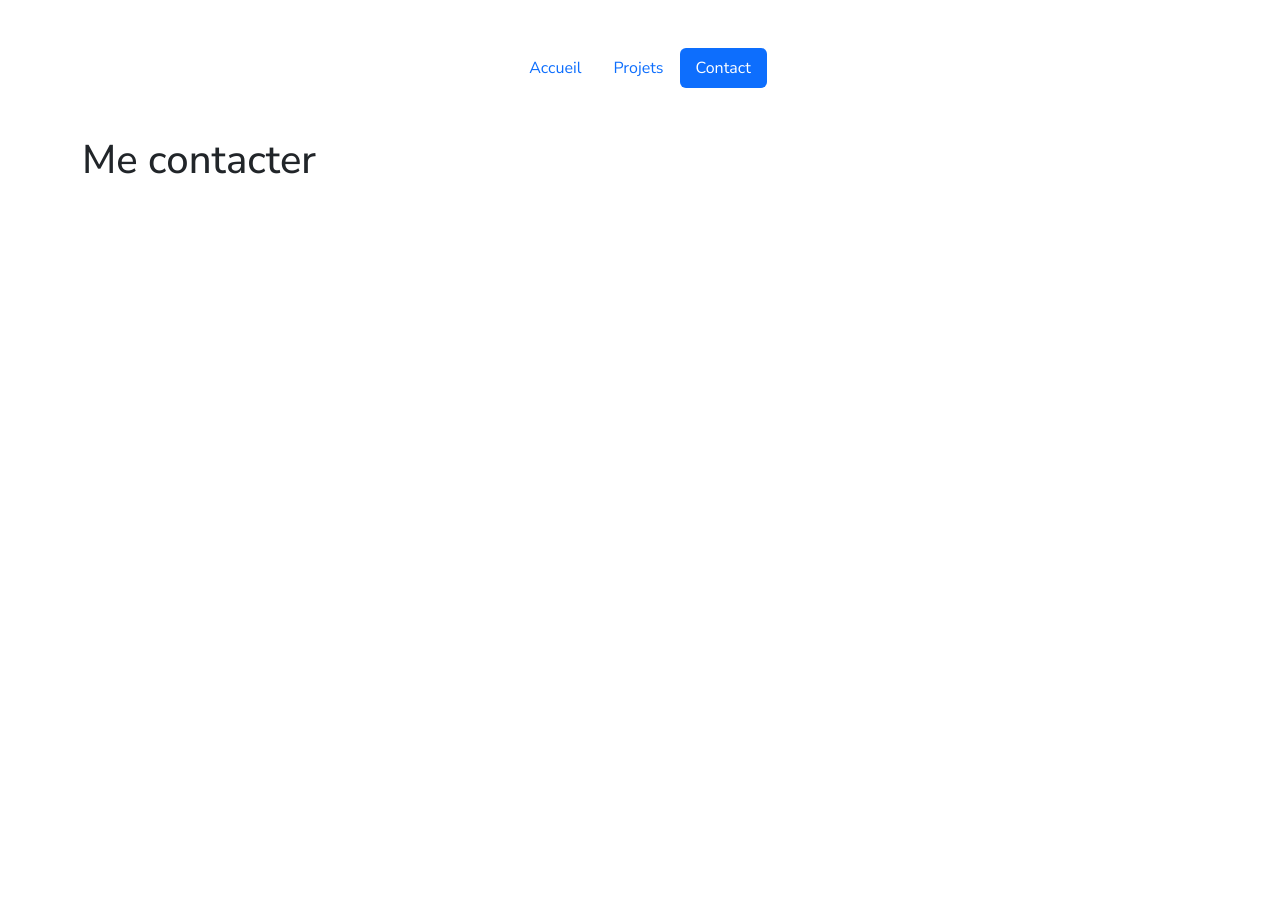
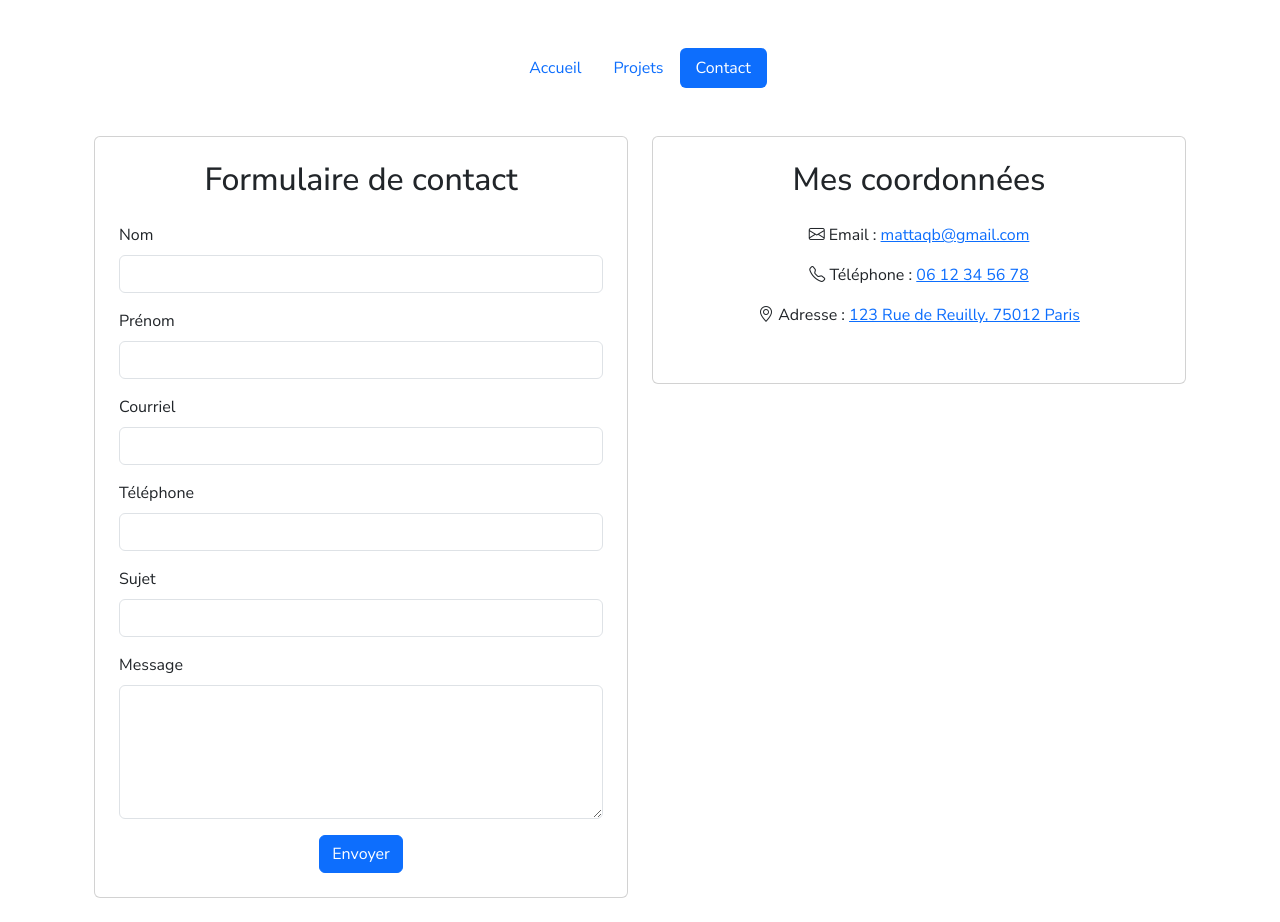
Before and after one commit to Matth-del4/mon-portfolio-react, a React (Create React App) app: page /contact in a window 1280 px wide. Before the commit the page ends 800 px from the top, so only its background shows below. Built offline with nearby package versions, Linux system fonts and the light colour scheme.

Commit message:
Ajout page contact avec form et coordonnées

```diff
--- a/src/pages/contact.js
+++ b/src/pages/contact.js
@@ -1,5 +1,118 @@
+import React from "react";
+
 function Contact() {
-  return <h1>Me contacter</h1>;
+  return (
+    <div className="container mt-5">
+      <div className="row">
+        <div className="col-md-6 mb-4">
+          <div className="card p-4">
+            <h2 className="text-center mb-4">Formulaire de contact</h2>
+
+            <form>
+              <div className="mb-3">
+                <label htmlFor="nom" className="form-label">
+                  Nom
+                </label>
+                <input type="text" className="form-control" id="nom" required />
+              </div>
+
+              <div className="mb-3">
+                <label htmlFor="prenom" className="form-label">
+                  Prénom
+                </label>
+                <input
+                  type="text"
+                  className="form-control"
+                  id="prenom"
+                  required
+                />
+              </div>
+
+              <div className="mb-3">
+                <label htmlFor="email" className="form-label">
+                  Courriel
+                </label>
+                <input
+                  type="email"
+                  className="form-control"
+                  id="email"
+                  required
+                />
+              </div>
+
+              <div className="mb-3">
+                <label htmlFor="telephone" className="form-label">
+                  Téléphone
+                </label>
+                <input
+                  type="tel"
+                  className="form-control"
+                  id="telephone"
+                  required
+                />
+              </div>
+
+              <div className="mb-3">
+                <label htmlFor="sujet" className="form-label">
+                  Sujet
+                </label>
+                <input
+                  type="text"
+                  className="form-control"
+                  id="sujet"
+                  required
+                />
+              </div>
+
+              <div className="mb-3">
+                <label htmlFor="message" className="form-label">
+                  Message
+                </label>
+                <textarea
+                  className="form-control"
+                  id="message"
+                  rows="5"
+                  required
+                ></textarea>
+              </div>
+
+              <div className="text-center">
+                <button type="submit" className="btn btn-primary">
+                  Envoyer
+                </button>
+              </div>
+            </form>
+          </div>
+        </div>
+
+        <div className="col-md-6 mb-4">
+          <div className="card p-4">
+            <h2 className="text-center mb-4">Mes coordonnées</h2>
+            <address className="text-center">
+              <p>
+                <i className="bi bi-envelope"></i> Email :{" "}
+                <a href="mailto:mattaqb@gmail.com">mattaqb@gmail.com</a>
+              </p>
+              <p>
+                <i className="bi bi-telephone"></i> Téléphone :{" "}
+                <a href="tel:+33612345678">06 12 34 56 78</a>
+              </p>
+              <p>
+                <i className="bi bi-geo-alt"></i> Adresse :{" "}
+                <a
+                  href="https://www.google.com/maps/dir/123+Rue+de+Reuilly,+Paris//@48.840703,2.3124768,12z/data=!4m9!4m8!1m5!1m1!1s0x47e6726ea3c8cb23:0x8310ebac7f54a449!2m2!1d2.3948777!2d48.8406194!1m0!3e0?entry=ttu&g_ep=EgoyMDI1MDQyMy4wIKXMDSoASAFQAw%3D%3D"
+                  target="_blank"
+                  rel="noopener noreferrer"
+                >
+                  123 Rue de Reuilly, 75012 Paris
+                </a>
+              </p>
+            </address>
+          </div>
+        </div>
+      </div>
+    </div>
+  );
 }
 
 export default Contact;
--- a/src/pages/projets.js
+++ b/src/pages/projets.js
@@ -22,7 +22,6 @@ function Projets() {
           </div>
         </div>
 
-        {/* Copie cette card 5 fois avec d'autres contenus ou images */}
         <div className="col-md-4 mb-4">
           <div className="card h-100">
             <div className="card-body text-center">
```
